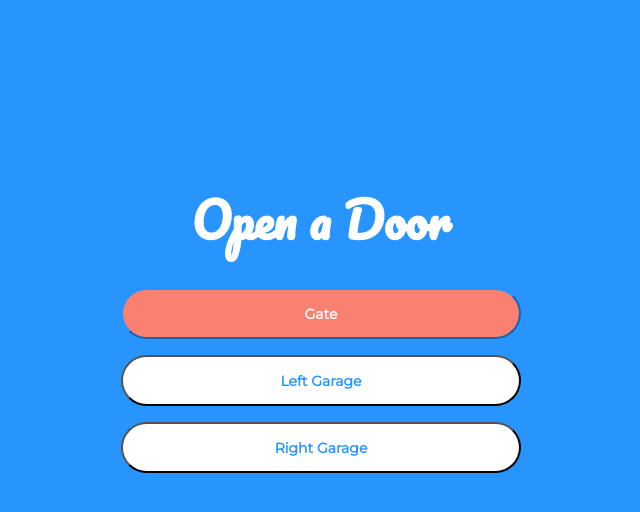
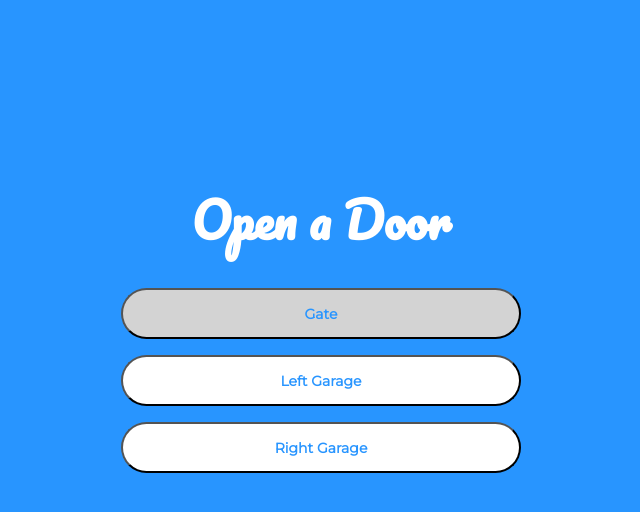
Before and after one commit to mcrossen/garage, a plain HTML site: page index.html in a window 1280 px wide. Both pictures are taken after a click on the button "Gate". Shown: the whole page, without its empty margins (319-959 px from the left). Drawn offline with nearby package versions, Linux system fonts and the light colour scheme; no server answers.

Commit message:
cleaned webpage

```diff
--- a/index.html
+++ b/index.html
@@ -93,18 +93,13 @@ $(document).ready(function() {
       $(this).removeClass('ready').addClass('busy')
       // Make request to endpoint and handle correctly
       $.post(endpoint)
-      .done(() => {
-        console.log(`Request completed successfully to ${endpoint}`)
+      .always(() => {
         setTimeout(() => {
-          // X seconds have passed. Make it pressable again
           $(this).removeClass('busy').addClass('ready')
         }, waitOnSuccess * 1000)
       })
-      .fail(() => {
-        // Make button unclickable until page refresh
-        $(this).removeClass('busy').addClass('error')
-        console.log(`Request failed to ${endpoint}`)
-      })
+      .done(() => console.log(`Request completed successfully to ${endpoint}`))
+      .fail(() => console.log(`Request failed to ${endpoint}`))
     }
   })
 })
```
